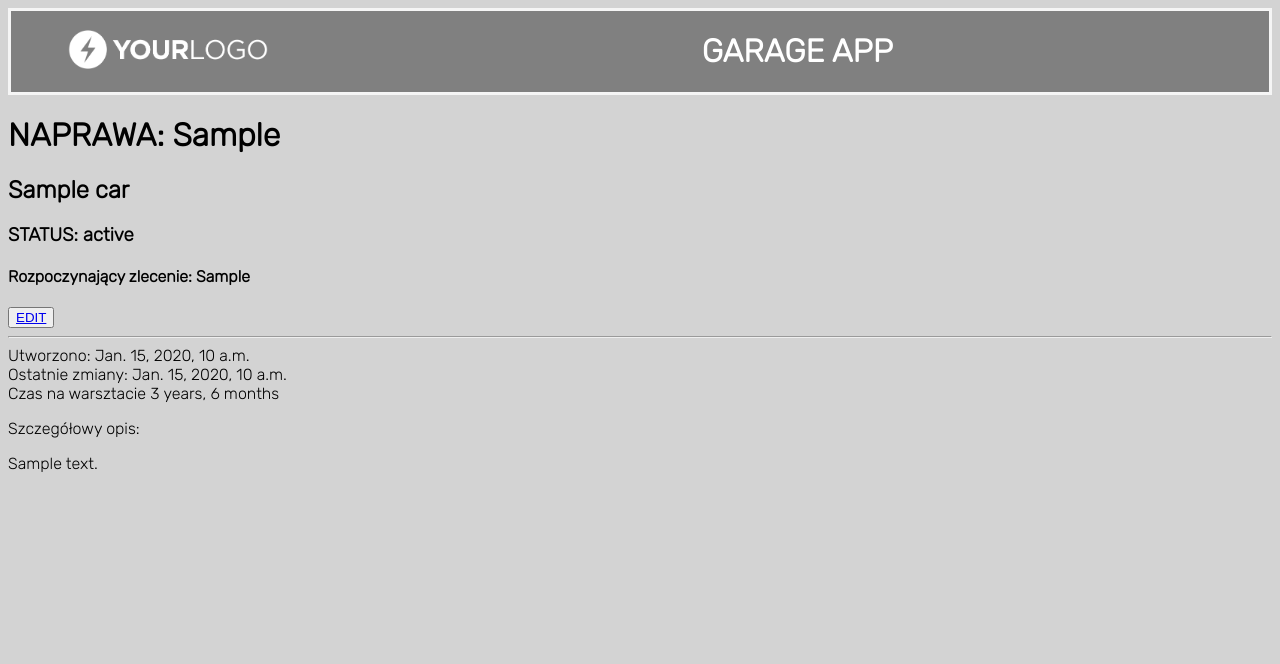
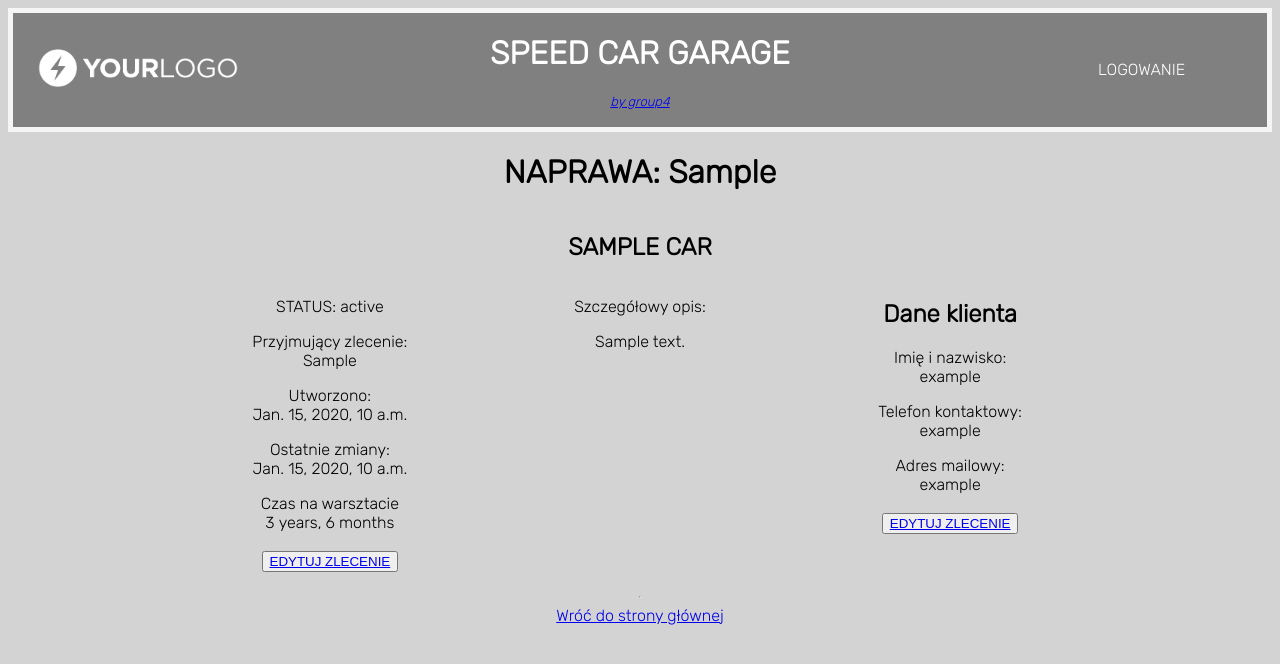
Before and after one commit to SDAproject-group4/SDA_finalproject---Garage-Management-App, a Django app: template garage_django/garage/templates/garage/repair.html in a window 1280 px wide. Shown: the top 664 px of the page. Run offline with Django 3.2, Linux system fonts and the light colour scheme; the template is opened without the code that fills it: most values are stand-ins (such as "Sample title", 1, 10 or a date in 2020).

Commit message:
adding some feauters and css classes

```diff
--- a/garage_django/garage/admin.py
+++ b/garage_django/garage/admin.py
@@ -1,8 +1,10 @@
 from django.contrib import admin
-from .models import Repairs
+from .models import Repairs, Car
 
 
 # Register your models here.
 
 admin.site.register(Repairs)
+admin.site.register(Car)
+
 # admin.site.register(PersonMechanic)
--- a/garage_django/garage/templates/garage/add_car.html
+++ b/garage_django/garage/templates/garage/add_car.html
@@ -6,7 +6,7 @@
         {% csrf_token %}
         {{form.as_p}}
 
-        <input type="submit" value="Submit" />
+        <input type="submit" value="Dodaj samochód" />
     </form>
 </div>
 {% endblock content %}
--- a/garage_django/garage/templates/garage/repair.html
+++ b/garage_django/garage/templates/garage/repair.html
@@ -1,18 +1,50 @@
         {% extends 'main.html' %}
         {% block content %}
+    <div class="repair-title">
         <h1>NAPRAWA: {{repair.main_fault}}</h1>
-<h2>{{repair.car}}</h2>
-<h3>STATUS: {{repair.status}}</h3>
-<h4>Rozpoczynający zlecenie: {{repair.serv_mechanic}}</h4>
-<button>
-    <a href="{% url 'updaterepair' repair.id %}" id="edit-room">EDIT</a>
+        <h2>{{repair.car|upper}}</h2>
+
+
+        <div class="repair-conainter">
+
+
+            <div>
+                <p>STATUS: {{repair.status}}</p>
+                <p>Przyjmujący zlecenie:<br>{{ repair.serv_mechanic }}</p>
+                <p style="size: small;">Utworzono:<br>{{repair.pick_up_date}}</><br>
+                    <p style="size: small;">Ostatnie zmiany:<br>{{repair.updated_at}}</b><br>
+
+                    <p style="size: small;">Czas na warsztacie<br>{{repair.pick_up_date|timesince}}</>
+                    <br><br><button>
+                        <a href="{% url 'updaterepair' repair.id %}" id="edit-room">EDYTUJ ZLECENIE</a>
                     </button>
-<hr>
-<a style="size: small;">Utworzono: {{repair.pick_up_date}}</a><br>
-<a style="size: small;">Ostatnie zmiany: {{repair.updated_at}}</a><br>
 
-<a style="size: small;">Czas na warsztacie {{repair.pick_up_date|timesince}}</a>
+            </div>
+            <div>
                 <p>Szczegółowy opis:</p>
                 <p>{{repair.description}}</p>
 
+            </div>
+            <div>
+                <h2>Dane klienta</h2>
+                <p style="size: small;">Imię i nazwisko:<br>example</h><br>
+                <p style="size: small;">Telefon kontaktowy:<br>example</b><br>
+
+                <p style="size: small;">Adres mailowy:<br>example</b>
+                <br><br><button>
+                    <a href="{% url 'updaterepair' repair.id %}" id="edit-room">EDYTUJ ZLECENIE</a>
+                </button>
+            </div>
+        </div>
+
+
+
+        <hr>
+
+
+    </div>
+    <div style="justify-content: center; text-align: center;">
+        <a href="{% url 'home' %}">Wróć do strony głównej</a>
+    </div>
+
         {% endblock content %}
--- a/garage_django/garage/urls.py
+++ b/garage_django/garage/urls.py
@@ -9,7 +9,9 @@ urlpatterns = [
     path('create-repair/', views.createRepair, name='createrepair'),
     path('update-repair/<str:pk>/', views.updateRepair, name='updaterepair'),
     path('profile/<str:pk>/', views.userProfile, name='userprofile'),
-    path('profile/<str:pk>/', views.userProfile, name='userprofile'),
+    path('add-car/', views.addCar, name='addcar'),
+    path('car/<str:pk>/', views.car, name='car'),
+
 
 
 
--- a/garage_django/static/css/main.css
+++ b/garage_django/static/css/main.css
@@ -6,11 +6,11 @@
 .navbar-container {
     background-color: gray;
     display: grid;
-    grid-template-columns: 1fr 3fr;
+    grid-template-columns: 1fr 3fr 1fr;
     text-align: center;
     color: white;
     position: relative;
-    border: 3px solid whitesmoke;
+    border: 5px solid whitesmoke;
     }
 .home-conainter {
     display:grid;
@@ -23,3 +23,39 @@
     display:block;
 
 }
+.repairlist {
+    color: black;
+    margin-top: 5px;
+}
+.car-conainter {
+    display:grid;
+    grid-template-columns: 1fr 1fr;
+    justify-content: center;
+    text-align: center;
+}
+.repair-conainter {
+    display:grid;
+    grid-template-columns: 1fr 3fr 1fr;
+    justify-content: center;
+    text-align: center;
+}
+.repair-title{
+    display:grid;
+    justify-content: center;
+    text-align: center;
+}
+.navbar-garage-title {
+    margin: 0;
+    padding: 0;
+    display:grid;
+    justify-content: center;
+    text-align: center;
+
+}
+.navbar-garage-title h1{
+    margin: 30;
+    display:grid;
+    justify-content: center;
+    text-align: center;
+
+}
--- a/garage_django/templates/navbar.html
+++ b/garage_django/templates/navbar.html
@@ -6,8 +6,13 @@
         <a href="/"><img src="{% static 'images/sample-logo.png' %}" width="200"></a>
 
     </div>
-    <div>
-        <h1>GARAGE APP</h1>
+    <div class="navbar-garage-title">
+        <h1>SPEED CAR GARAGE</h1>
+        <a href="https://github.com/SDAproject-group4" style="font-size: small; margin-bottom: 18px;"><em>by group4</em></a>
+    </div>
+
+    <div class="navbar-logo">
+        LOGOWANIE
     </div>
 
 </div>
```
Also changed, not shown: garage_django/garage/forms.py (+8 -3 lines), garage_django/garage/models.py (+18 -10 lines), garage_django/garage/templates/garage/car.html (added, +41 -0 lines), garage_django/garage/templates/garage/home.html (+17 -7 lines), garage_django/garage/views.py (+24 -8 lines), garage_django/garage/migrations/0007_repairs_vin.py (added), garage_django/garage/migrations/0008_remove_car_color_remove_repairs_car_car_vin_and_more.py (added), garage_django/garage/migrations/0009_rename_vin_repairs_car_car_manufacturer_and_more.py (added), garage_django/garage/migrations/0010_alter_repairs_status.py (added), garage_django/garage/migrations/0011_alter_repairs_status_profile.py (added), garage_django/garage/migrations/0012_car_description_delete_profile.py (added), garage_django/garage/migrations/0013_alter_repairs_status.py (added), garage_django/garage/templates/garage/your_repair.html (added). Lines whose indentation alone changed are shown as unchanged.
